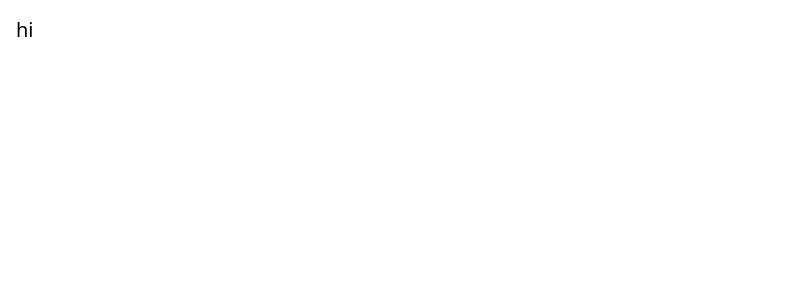
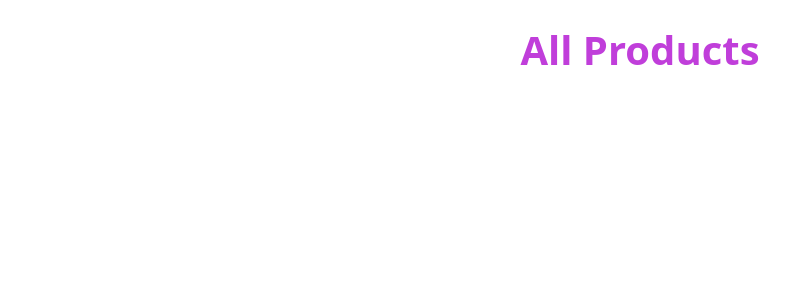
Before and after one commit to Nextgen-G02/frontend, a React app: page / in a window 1280 px wide. Shown: the top 300 px of the page, without its empty margins (0-804 px from the left). Built offline with nearby package versions, Linux system fonts and the light colour scheme; the HTML template or start-up script is replaced by a standard one.

Commit message:
Products.jsx file update

```diff
--- a/src/App.css
+++ b/src/App.css
@@ -1 +1,14 @@
 @import "tailwindcss";
+
+ .products-title {
+  text-align: center;
+  font-size: 40px;
+  font-weight: bold;
+  color: #2e1324;
+  padding: 20px;
+}
+
+.products-title:hover {
+  color: hsl(290, 68%, 55%);
+
+}
--- a/src/App.jsx
+++ b/src/App.jsx
@@ -1,19 +1,17 @@
 import { useState } from 'react'
 import './App.css'
-import ProductP1 from './component/Productp1'
-import { Routes, Route } from 'react-router-dom'
+import Products from "./components/Products"
+import{ Route, Routes } from "react-router-dom"
 
 
 function App() {
-  const [count, setCount] = useState(0)
-
   return (
     <>
-    <Routes>
-      <Route path='/' element={<ProductP1/>}/>
+    <routes>
+    <Products />
+    {/* <Route path="/" element={<Products />} /> */}
 
-    </Routes>
-
+    </routes>
     </>
   )
 }
--- a/src/component/Productp1.jsx
+++ /dev/null
@@ -1,9 +0,0 @@
-const ProductP1 = () => {
-  return (
-    <div className="p-4">
-        <p className="text-xl">hi</p>
-    </div>
-  )
-}
-
-export default ProductP1
--- /dev/null
+++ b/src/components/Products.jsx
@@ -0,0 +1,11 @@
+import React from "react";
+
+function Products() {
+  return (
+    <div>
+      <h1 className="products-title">All Products</h1>
+    </div>
+  );
+}
+
+export default Products;
```
